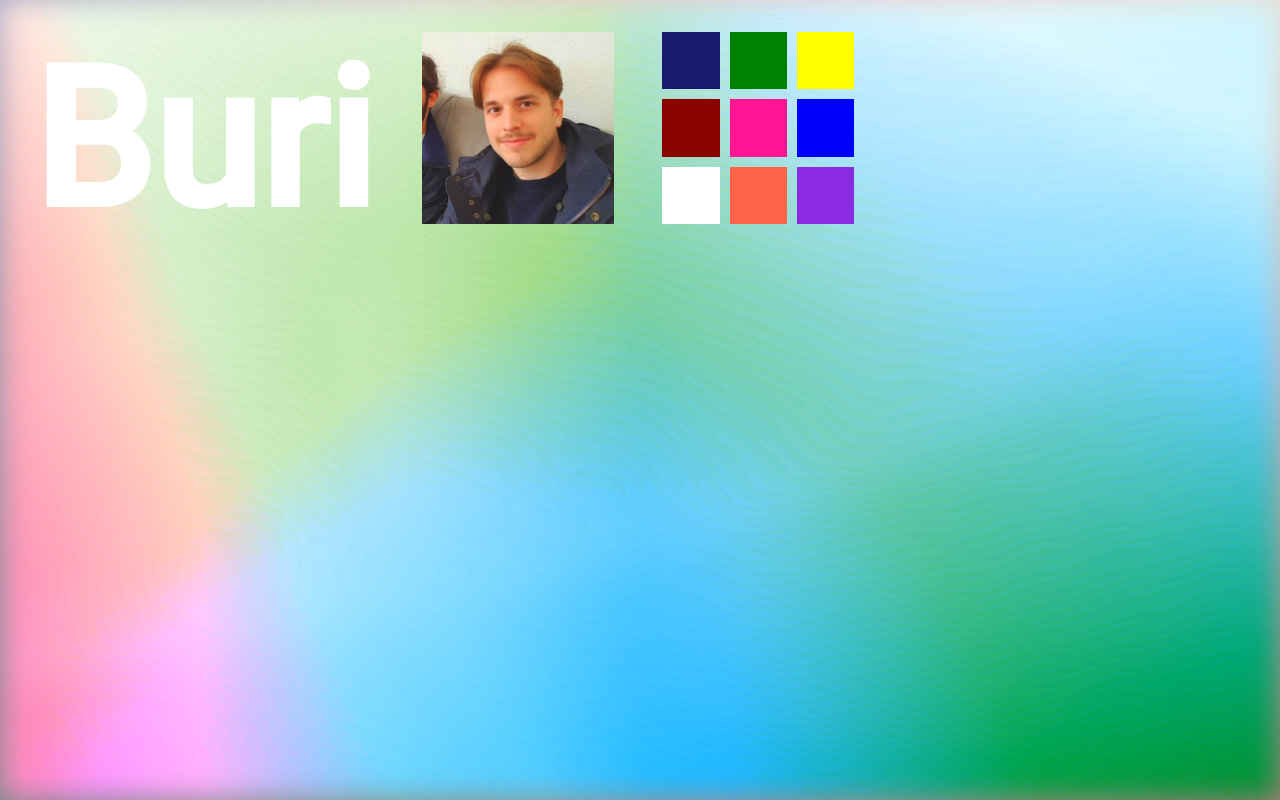
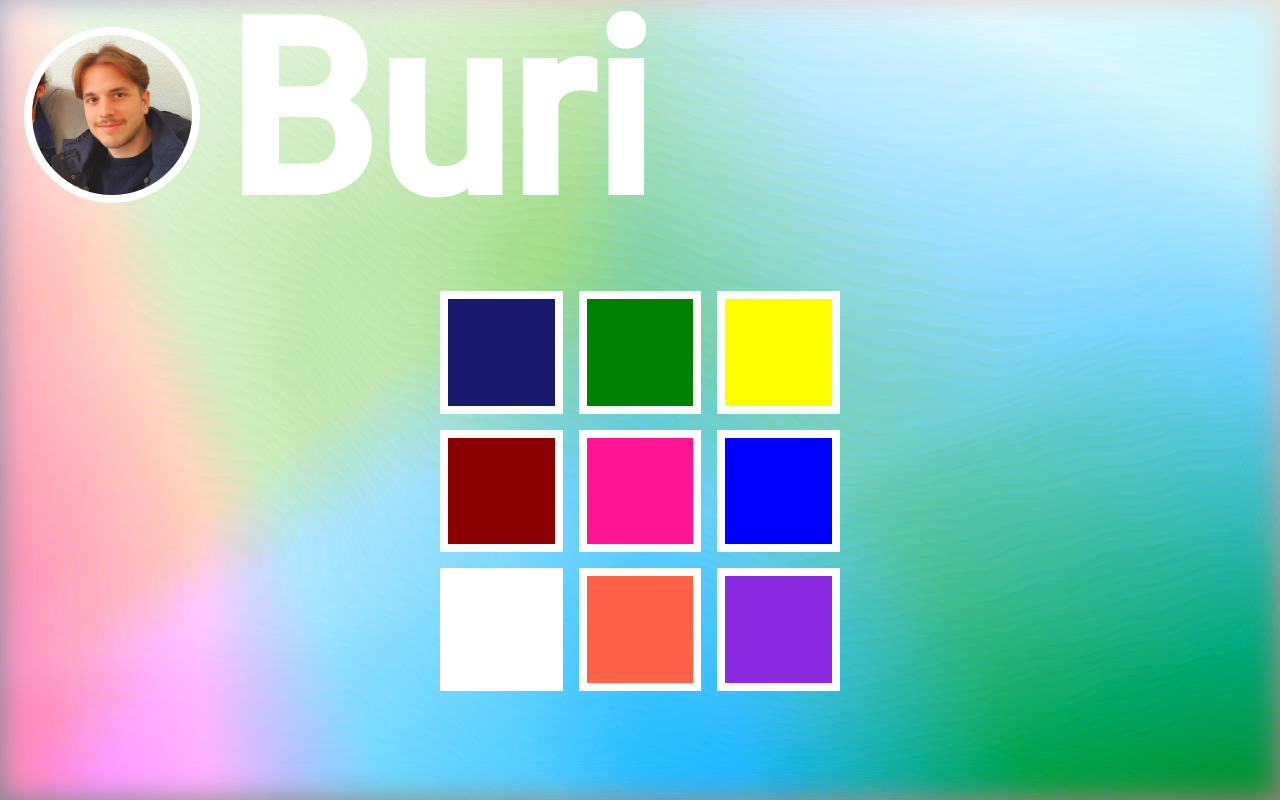
Before and after one commit to youngburi/homepage, a Next.js app: page / in a window 1280 px wide. Built offline with nearby package versions, Linux system fonts and the light colour scheme.

Commit message:
created backround component, deleted unused stuff, text/image/square positioning and styling, animation

```diff
--- /dev/null
+++ b/components/background/Background.tsx
@@ -0,0 +1,25 @@
+import { Box } from "@chakra-ui/react";
+import React from "react";
+import { backgroundAnimation, gradientBackground } from "../../utils/styles";
+
+export const Background = () => {
+  return (
+    <Box
+      position="fixed"
+      left="0"
+      top="0"
+      right="0"
+      bottom="0"
+      bg={gradientBackground}
+    >
+      <Box
+        animation={`${backgroundAnimation} 40s Infinite`}
+        position="fixed"
+        left="0"
+        top="0"
+        right="0"
+        bottom="0"
+      />
+    </Box>
+  );
+};
--- a/components/squares/SquareBox.tsx
+++ b/components/squares/SquareBox.tsx
@@ -31,17 +31,22 @@ export const Square = ({
     <Box
       onMouseOver={doRise ? rise : lower}
       position="relative"
-      left={`-${position[0]}rem`}
-      top={`-${position[1]}rem`}
+      // left={`-${position[0]}rem`}
+      // top={`-${position[1]}rem`}
       height={size || "100%"}
       width={size || "100%"}
       bg={color}
-      transition="box-shadow 300ms ease-in-out, left 300ms ease-in-out, top 300ms ease-in-out"
-      boxShadow={`${position[0] * 1.8}rem ${
-        position[1] * 1.2
-      }rem rgba(0,0,0,1)`}
-      // border="5px solid white"
+      transition="300ms ease, box-shadow 2s ease, transform 2s ease"
+      // boxShadow={`${position[0] * 1.8}rem ${
+      //   position[1] * 1.2
+      // }rem rgba(0,0,0,1)`}
+      border="clamp(4px, 1vw, 8px) solid white"
       borderRadius={borderRadius}
+      _hover={{
+        transform: "translate(-2rem,-2rem)",
+        boxShadow: "4rem 4rem black",
+        transition: "300ms ease",
+      }}
     >
       {children}
     </Box>
--- a/components/squares/SquareGrid.tsx
+++ b/components/squares/SquareGrid.tsx
@@ -11,11 +11,12 @@ export const SquareGrid = ({
   return (
     <Box
       display="grid"
-      gridGap="10px"
+      gridGap={["12px", "12px", "16px"]}
       gridTemplateColumns="1fr 1fr 1fr"
       gridTemplateRows="1fr 1fr 1fr"
       width={size}
       height={size}
+      transition="300ms ease"
     >
       {children}
     </Box>
--- a/pages/index.tsx
+++ b/pages/index.tsx
@@ -1,156 +1,53 @@
-import { Box, Flex, Heading, Image, keyframes } from "@chakra-ui/react";
+import { Box, Flex, Heading, Image } from "@chakra-ui/react";
 import React from "react";
+import { Background } from "../components/background/Background";
 import { Square } from "../components/squares/SquareBox";
 import { SquareGrid } from "../components/squares/SquareGrid";
-import { withoutMoving } from "../utils/styles";
 
 const IndexPage = () => {
   const spacing = ["4", "8"];
 
-  const animation = keyframes`
-    0% {
-      backdrop-filter: blur(15px) saturate(10.8) brightness(1) hue-rotate(0deg);
-      background-position:0% 0%
-    }
-
-    10% {
-      backdrop-filter: blur(15px) saturate(10) brightness(1.1) hue-rotate(30deg);
-      background-position:87% 100%;
-    }
-
-    22.5% {
-      backdrop-filter: blur(15px) saturate(8) brightness(1.5) hue-rotate(170deg);
-      background-position:87% 100%
-    }
-
-    33% {
-      backdrop-filter: blur(15px) saturate(6) brightness(1) hue-rotate(50deg);
-      background-position:87% 100%
-    }
-
-    50% {
-      backdrop-filter: blur(15px) saturate(10.8) brightness(1) hue-rotate(360deg);
-    }
-
-    66% {
-      backdrop-filter: blur(15px) saturate(10) brightness(1.2) hue-rotate(345deg);
-    }
-
-    90% {
-      backdrop-filter: blur(15px) saturate(8) brightness(0.9) hue-rotate(330deg);
-    }
-
-    100% {
-      backdrop-filter: blur(15px) saturate(10.8) brightness(1) hue-rotate(360deg);
-    }
-    `;
-
-  // const [gradientPos1, setGradientPos1] = useState(20.0);
-  // const [gradientPos2, setGradientPos2] = useState(50.0);
-  // const [gradientPos3, setGradientPos3] = useState(110.0);
-  // const [gradientRadius, setGradientRadius] = useState(30.0);
-  // const [direction, setDirection] = useState(true);
-  // const [direction2, setDirection2] = useState(true);
-
-  // useInterval(() => {
-  //   if (gradientRadius <= 20 && direction === false) {
-  //     setDirection(true);
-  //   }
-  //   if (gradientRadius >= 70 && direction === true) {
-  //     setDirection(false);
-  //   }
-  //   if (gradientPos3 <= 20 && direction2 === false) {
-  //     setDirection2(true);
-  //   }
-  //   if (gradientPos3 >= 110 && direction2 === true) {
-  //     setDirection2(false);
-  //   }
-  //   setGradientPos1(direction ? gradientPos1 + 0.1 : gradientPos1 - 0.1);
-  //   setGradientPos2(direction2 ? gradientPos2 - 0.2 : gradientPos2 + 0.2);
-  //   setGradientPos3(direction2 ? gradientPos3 + 0.3 : gradientPos3 - 0.3);
-  //   setGradientRadius(direction ? gradientRadius + 0.3 : gradientRadius - 0.2);
-  // }, 150);
-
   return (
-    <Box
-    // bg={`${animatedColorGradient1(
-    //   gradientPos1,
-    //   gradientPos2,
-    //   gradientPos3,
-    //   gradientRadius
-    // )}`}
-    >
+    <Box>
+      <Background />
       <Box
-        position="fixed"
-        left="0"
-        top="0"
-        right="0"
-        bottom="0"
-        bg={withoutMoving}
+        position="relative"
+        p={["4", "4", "6"]}
+        minHeight="100vh"
+        display="grid"
+        gridTemplateRows="auto 1fr"
       >
-        {/* <Heading
-          color="rgba(200,130,240,0.5)"
-          // fontWeight="400"
-          as="h1"
-          fontSize={["5rem", "5rem", "clamp(1rem, 20vw, 12rem)"]}
-          height={["10vh", "10vh", "clamp(1rem, 20vw, 12rem)"]}
-          // lineHeight="1"
-          textAlign={["center", "center", "left"]}
-          mb={["0.5rem", "0.5rem", "0"]}
-          p={spacing}
-        >
-          Buri
-        </Heading> */}
-        <Box
-          animation={`${animation} 40s Infinite`}
-          position="fixed"
-          left="0"
-          top="0"
-          right="0"
-          bottom="0"
-        />
-      </Box>
-
-      <Box zIndex="20" position="relative">
-        <Flex
-          p={spacing}
-          flexDirection={["column", "column", "row"]}
-          alignItems="center"
-          // justifyContent={["space-between"]}
-          width="100%"
-          height="100%"
-        >
+        <Flex alignItems="center">
+          <Square
+            initialPosition={[0, 0]}
+            color="transparent"
+            size={["4rem", "4rem", "clamp(1rem, 14vw, 11rem)"]}
+            borderRadius={["50%", "50%", "50%"]}
+          >
+            <Image
+              src="/images/avatar.jpg"
+              boxSize={"100%"}
+              objectFit="cover"
+              borderRadius={["50%", "50%", "50%"]}
+              filter="contrast(0.8) brightness(1.1) saturate(1.8)"
+              transition="300ms ease"
+            />
+          </Square>
           <Heading
+            ml={["3", "3", "6"]}
             color="white"
             as="h1"
-            fontSize={["5rem", "5rem", "clamp(1rem, 20vw, 12rem)"]}
-            height={["10vh", "10vh", "clamp(1rem, 20vw, 12rem)"]}
-            // lineHeight="1"
-            textAlign={["center", "center", "left"]}
-            mb={["0.5rem", "0.5rem", "0"]}
+            fontSize={["5rem", "5rem", "clamp(1rem, 20vw, 15rem)"]}
+            lineHeight={["3rem", "3rem", "clamp(1rem, 20vw, 12rem)"]}
+            mb={["-8px", "-8px", "clamp(-10px, -2vh, -20px)"]}
+            transition="300ms ease"
+            zIndex="5"
           >
             Buri
           </Heading>
-          <Box
-            my={["5vh", "5vh", "0"]}
-            mx={["0", "0", "clamp(0.5rem, 5vw, 3rem)"]}
-          >
-            <Square
-              initialPosition={[0, 0]}
-              color="transparent"
-              size={["30vh", "30vh", "clamp(1rem, 20vw, 12rem)"]}
-              borderRadius={["50%", "50%", "0%"]}
-            >
-              <Image
-                src="/images/avatar.jpg"
-                boxSize={"100%"}
-                objectFit="cover"
-                borderRadius={["50%", "50%", "0%"]}
-                filter="contrast(0.8) brightness(1.1) saturate(1.8)"
-              />
-            </Square>
-          </Box>
-          <SquareGrid size={["30vh", "30vh", "clamp(1rem, 20vw, 12rem)"]}>
+        </Flex>
+        <Box display="grid" placeItems="center" height="100%" width="100%">
+          <SquareGrid size={["30vh", "40vh", "50vh"]}>
             <Square initialPosition={[0, 0]} color="midnightblue" />
             <Square initialPosition={[0, 0]} color="green" />
             <Square initialPosition={[0, 0]} color="yellow" />
@@ -161,7 +58,7 @@ const IndexPage = () => {
             <Square initialPosition={[0, 0]} color="tomato" />
             <Square initialPosition={[0, 0]} color="blueviolet" />
           </SquareGrid>
-        </Flex>
+        </Box>
       </Box>
     </Box>
   );
--- a/utils/styles.ts
+++ b/utils/styles.ts
@@ -1,69 +1,44 @@
-/*
-pos1: 20
-pos2: 50
-pos3: 110
-rad: 30
-*/
-export const animatedColorGradient1 = (
-  position1: number,
-  position2: number,
-  position3: number,
-  radius: number
-) => `
-linear-gradient(${radius}deg, transparent 70%, rgba(230, 150, 200, 0.3)),
-radial-gradient(circle at -${position1}% 80%, rgba(255, 255, 250, 0.5), transparent 38%),
-radial-gradient(ellipse at -${position1}% ${position1}%, rgba(255, 105, 227, 0.4), transparent ${
-  radius / 3
-}%),
-radial-gradient(circle at 90% ${position1}%, rgba(80, 100, 100, 0.4), transparent ${Math.max(
-  50,
-  radius
-)}%),
-  radial-gradient(circle at 80% ${position3}%, rgba(240, 180, 227, 0.6), transparent ${radius}%),
-radial-gradient(circle at 40% -${position1}%, rgba(216, 235, 52, 0.4), transparent ${radius}%),
-radial-gradient(circle at 25% 120%, rgba(216, 235, 52, 0.2), transparent ${radius}%),
-radial-gradient(circle at 60% 70%, rgba(230, 230, 230, 0.2), transparent ${radius}%),
-radial-gradient(circle at -${position2}% 100%, rgba(20, 60, 60, 0.8), transparent 70%),
-radial-gradient(circle at ${position3}% ${position2}%, rgba(20, 60, 60, 0.2), transparent 50%),
-linear-gradient(90deg, rgba(131,58,180,0.3) 0%, rgba(253,29,29,0.2) 50%, rgba(252,176,69,0.2) 100%),
-linear-gradient(0deg, rgba(255, 30, 40, 0.2), rgba(255, 255, 255, 0.8)),
-linear-gradient(90deg, rgba(20, 255, 200, 0.5), rgba(100, 50, 100, 0.5)),
-radial-gradient(circle at 100% ${position3}%, transparent, transparent 55%, rgba(255,255,255, 0.4) 65%, transparent 70%),
-radial-gradient(ellipse at -110% ${position3}%, transparent, transparent 55%, rgba(255,255,255, 0.4) 65%, transparent 68%),
-radial-gradient(circle, rgba(238,174,202,0.5) 0%, rgba(148,187,233,0.6) 100%)
+import { keyframes } from "@chakra-ui/react";
+
+export const backgroundAnimation = keyframes`
+0% {
+  backdrop-filter: blur(15px) saturate(10.8) brightness(1) hue-rotate(0deg);
+  background-position:0% 0%
+}
+
+10% {
+  backdrop-filter: blur(15px) saturate(10) brightness(1.1) hue-rotate(30deg);
+  background-position:87% 100%;
+}
+
+22.5% {
+  backdrop-filter: blur(15px) saturate(8) brightness(1.5) hue-rotate(170deg);
+  background-position:87% 100%
+}
+
+33% {
+  backdrop-filter: blur(15px) saturate(6) brightness(1) hue-rotate(50deg);
+  background-position:87% 100%
+}
+
+50% {
+  backdrop-filter: blur(15px) saturate(10.8) brightness(1) hue-rotate(360deg);
+}
+
+66% {
+  backdrop-filter: blur(15px) saturate(10) brightness(1.2) hue-rotate(345deg);
+}
+
+90% {
+  backdrop-filter: blur(15px) saturate(8) brightness(0.9) hue-rotate(330deg);
+}
+
+100% {
+  backdrop-filter: blur(15px) saturate(10.8) brightness(1) hue-rotate(360deg);
+}
 `;
 
-export const colorGradient1 = `
-radial-gradient(circle at 90% 20%, rgba(0, 50, 80, 0.3), transparent 28%),
-radial-gradient(circle at -20% 80%, rgba(255, 255, 250, 0.5), transparent 28%),
-radial-gradient(circle at 80% 110%, rgba(240, 180, 227, 0.5), transparent 20%),
-radial-gradient(ellipse at -20% 20%, rgba(255, 105, 227, 0.4), transparent 25%),
-radial-gradient(circle at 40% -20%, rgba(216, 235, 52, 0.4), transparent 30%),
-radial-gradient(circle at 25% 120%, rgba(216, 235, 52, 0.2), transparent 30%),
-radial-gradient(circle at 60% 70%, rgba(230, 230, 230, 0.2), transparent 30%),
-radial-gradient(circle at -50% 100%, rgba(20, 60, 60, 0.8), transparent 70%),
-radial-gradient(circle at 110% 50%, rgba(20, 60, 60, 0.2), transparent 50%),
-linear-gradient(90deg, rgba(131,58,180,0.3) 0%, rgba(253,29,29,0.2) 50%, rgba(252,176,69,0.2) 100%),
-linear-gradient(0deg, rgba(255, 30, 40, 0.2), rgba(255, 255, 255, 0.8)),
-linear-gradient(90deg, rgba(20, 255, 200, 0.5), rgba(100, 50, 100, 0.5)),
-radial-gradient(circle at 100% 100%, transparent, transparent 55%, rgba(255,255,255, 0.4) 65%, transparent 70%),
-radial-gradient(ellipse at -110% 110%, transparent, transparent 55%, rgba(255,255,255, 0.4) 65%, transparent 68%),
-radial-gradient(circle, rgba(238,174,202,0.5) 0%, rgba(148,187,233,0.6) 100%)
-`;
-
-export const dots = `
-radial-gradient(circle at 35% 60%, rgba(0, 0, 0, 1) 2%, transparent 2.1%),
-radial-gradient(circle at 85% 70%, rgba(0, 0, 0, 1) 3%, transparent 3.1%),
-radial-gradient(circle at 45% 35%, rgba(0, 0, 0, 1) 1%, transparent 1.1%),
-radial-gradient(circle at 5% 90%, rgba(0, 0, 0, 1) 4%, transparent 4.1%),
-radial-gradient(circle at 50% 95%, rgba(0, 0, 0, 1) 1.5%, transparent 1.6%),
-radial-gradient(circle at 65% 10%, rgba(0, 0, 0, 1) 3%, transparent 3.1%),
-radial-gradient(circle at 95% 5%, rgba(0, 0, 0, 1) 1%, transparent 1.1%),
-radial-gradient(circle at 102% 40%, rgba(0, 0, 0, 1) 6%, transparent 6.1%),
-radial-gradient(circle at 8% 45%, rgba(0, 0, 0, 1) 3%, transparent 3.1%)
-`;
-
-export const withoutMoving = `
+export const gradientBackground = `
 radial-gradient(circle at 25% 120%, rgba(216, 235, 52, 0.2), transparent 53.79999999999632%),
 radial-gradient(circle at 60% 70%, rgba(230, 230, 230, 0.2), transparent 53.79999999999632%),
 radial-gradient(circle at -100.40000000000072% 100%, rgba(20, 60, 60, 0.8), transparent 70%),
```
